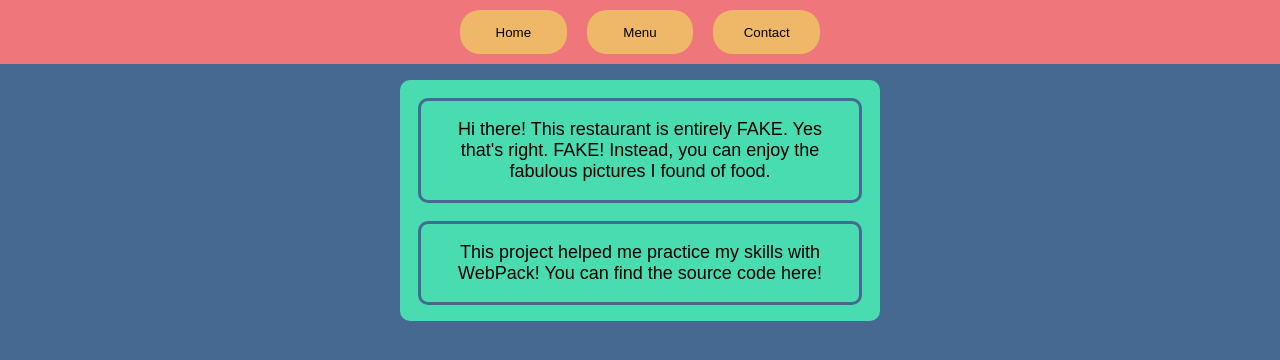
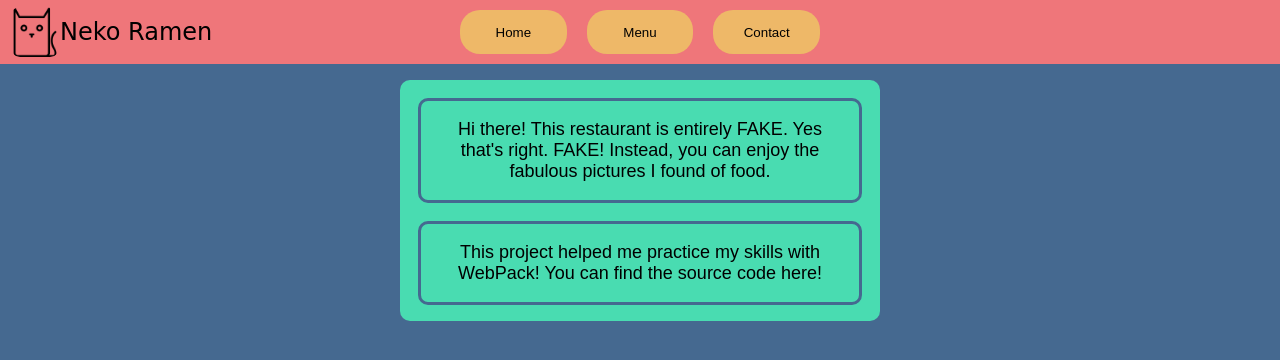
Before and after one commit to cmstiver/restaurant-page, a website built with webpack: page dist/index.html in a window 1280 px wide. Built offline with nearby package versions, Linux system fonts and the light colour scheme.

Commit message:
added logo

```diff
--- a/src/frame.js
+++ b/src/frame.js
@@ -19,6 +19,15 @@ function createNav() {
     contact.textContent = "Contact"
     contact.id = "contact"
     document.querySelector('nav').appendChild(contact)
+
+    let newdiv = document.createElement('div')
+    newdiv.id = 'iconcontainer'
+    newdiv.textContent = "Neko Ramen"
+    let cat = document.createElement('img')
+    cat.src = "images/cat.png"
+    cat.id = "cat"
+    document.querySelector('header').appendChild(newdiv)
+    document.getElementById('iconcontainer').appendChild(cat)
 }
 
 function createSiteFrame() {
```
Also changed, not shown: dist/images/cat.png (added), dist/index.html, dist/main.js, dist/style.css.
